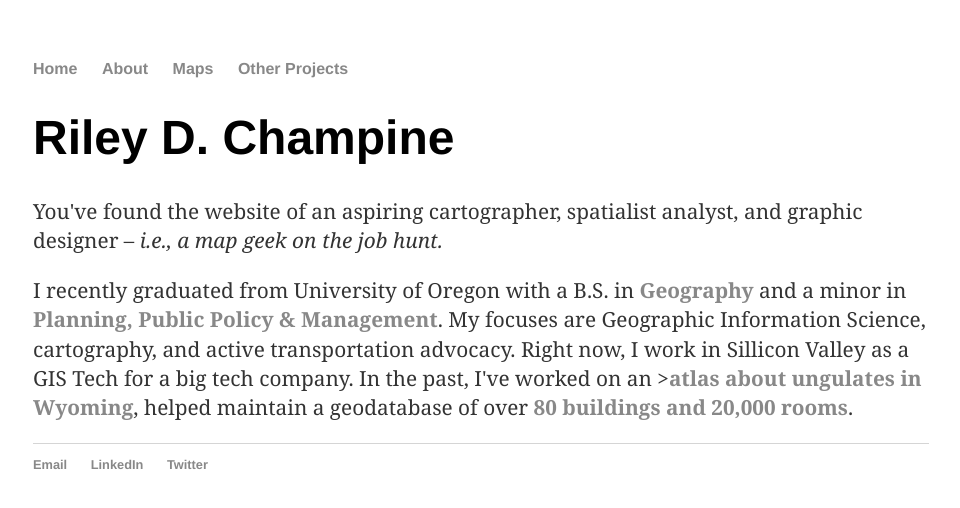
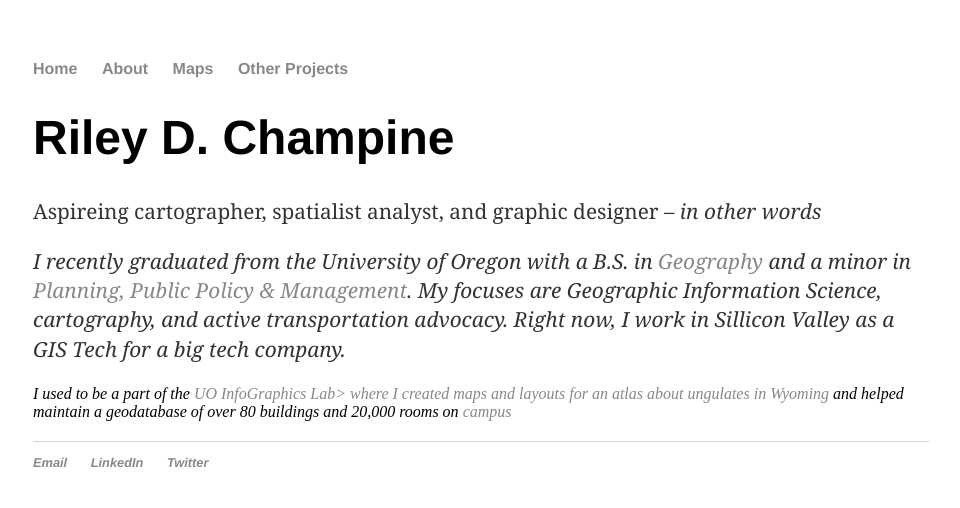
Before and after one commit to rileydchampine/rileydchampine.github.io, a Jekyll site: the page built from index.html, in a window 1280 px wide. Shown: the top 508 px of the page, without its empty margins (159-1119 px from the left). Built offline with Jekyll 4.4.1, drawn with Linux system fonts in a browser that asks for light colours.

Commit message:
Update index.html

```diff
--- a/index.html
+++ b/index.html
@@ -4,6 +4,7 @@ title: RDC – Home
 ---
     <div class="blurb">
        	<h1>Riley D. Champine</h1>
-       		<p>You've found the website of an aspiring cartographer, spatialist analyst, and graphic designer – <em>i.e., a map geek on the job hunt.</em></p>
-		<p>I recently graduated from University of Oregon with a B.S. in <strong><a href="http://geography.uoregon.edu/">Geography </a></strong>and a minor in <strong><a href="https://pppm.uoregon.edu/">Planning, Public Policy &amp; Management</a></strong>. My focuses are Geographic Information Science, cartography, and active transportation advocacy. Right now, I work in Sillicon Valley as a GIS Tech for a big tech company. In the past, I've worked on an ><strong><a href="http://migrationinitiative.org/content/atlas-wildlife-migration">atlas about ungulates in Wyoming</a></strong>, helped maintain a geodatabase of over <strong><a href="http://map.uoregon.edu/" target="_blank">80 buildings and 20,000 rooms</a></strong>.</p>
+       		<p>Aspireing cartographer, spatialist analyst, and graphic designer – <em>in other words</em. – a map geek on the job hunt.</p>
+		<p>I recently graduated from the University of Oregon with a B.S. in <a href="http://geography.uoregon.edu/">Geography </a> and a minor in <a href="https://pppm.uoregon.edu/">Planning, Public Policy &amp; Management</a>. My focuses are Geographic Information Science, cartography, and active transportation advocacy. Right now, I work in Sillicon Valley as a GIS Tech for a big tech company.</p>
+		<p></p>I used to be a part of the <a href=http://infographics.uoregon.edu/>UO InfoGraphics Lab> where I created maps and layouts for an <a href="http://migrationinitiative.org/content/atlas-wildlife-migration">atlas about ungulates in Wyoming</a></strong> and helped maintain a geodatabase of over 80 buildings and 20,000 rooms on <a href="http://infographics.uoregon.edu/services/campus-mapping/" target="_blank">campus</a></p>
 	</div><!-- /.blurb -->
```
